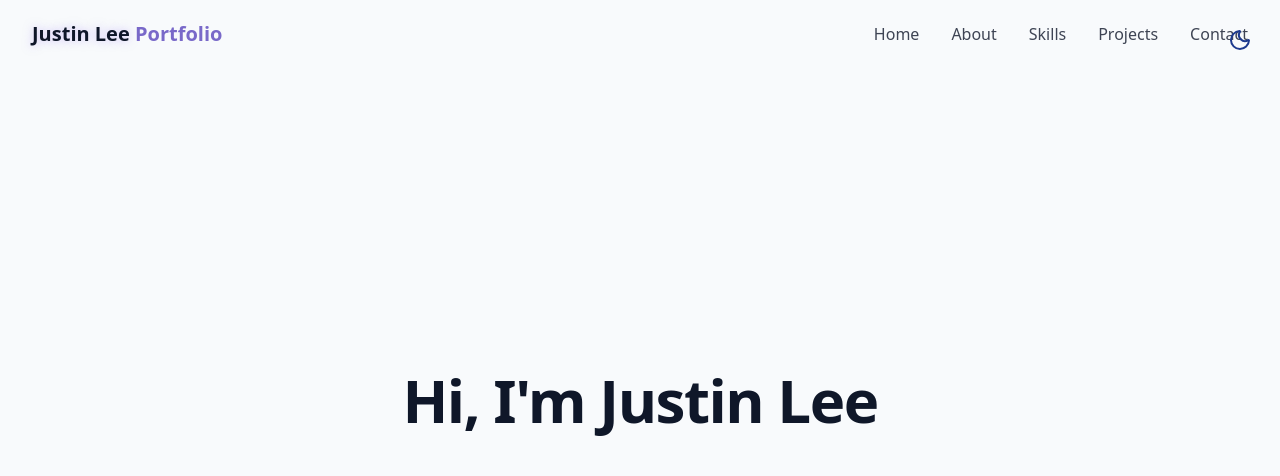
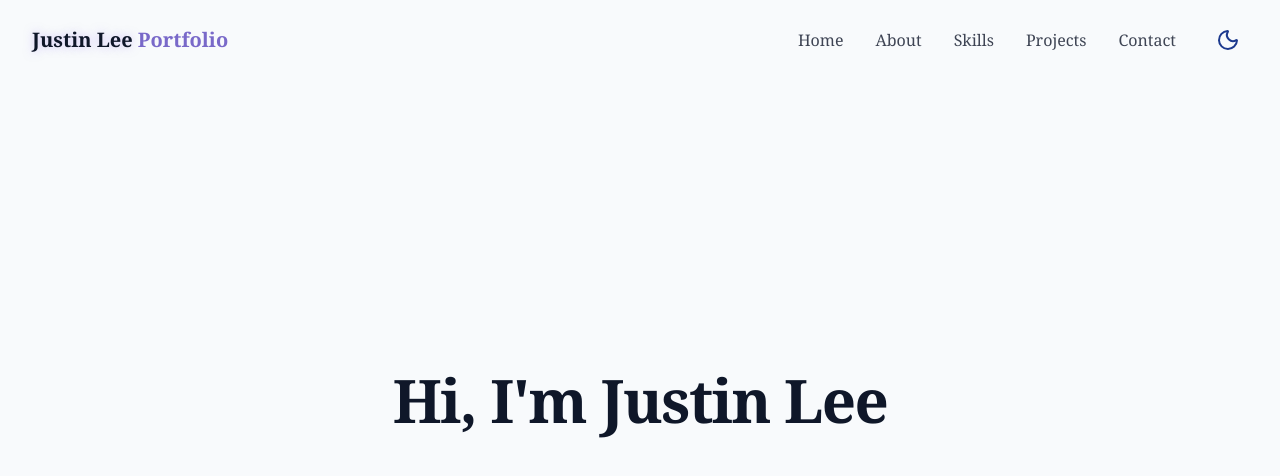
Before and after one commit to jjstn-lee/resume-site, a React (Vite) app: page / in a window 1280 px wide. Shown: the top 476 px of the page. Built offline with nearby package versions, Linux system fonts and the light colour scheme.

Commit message:
fixed navbar and themetoggle buttons

```diff
--- a/src/components/Navbar.jsx
+++ b/src/components/Navbar.jsx
@@ -1,6 +1,7 @@
 import { cn } from "@/lib/utils"
 import { useEffect, useState } from "react";
 import { Menu } from "lucide-react";
+import { ThemeToggle } from "./ThemeToggle.jsx"
 
 const navItems = [
     {name: "Home", href: "#hero"},
@@ -39,17 +40,22 @@ export const Navbar = () => {
             </a>
 
             {/* desktop navbar */}
-            <div className="hidden md:flex space-x-8">
+
+            {/* Right: nav links + theme toggle */}
+            <div className="hidden md:flex items-center space-x-8">
                 {navItems.map((item, key) => (
-                    <a key={key} href={item.href} className="text-foreground/80 hover:text-primary transition-colors duration-300">
-                        {item.name}
-                    </a>
+                <a
+                    key={key}
+                    href={item.href}
+                    className="text-foreground/80 hover:text-primary transition-colors duration-300"
+                >
+                    {item.name}
+                </a>
                 ))}
+                <ThemeToggle />
             </div>
 
-
-            {/* mobile navbar */}
-
+            {/* mobile navbar
             <button
                 onClick={() => setIsMenuOpened((prev) => (!prev))}
                 className="md:hidden p-2 text-foreground z-50"
@@ -71,9 +77,8 @@ export const Navbar = () => {
                         </a>
                     ))}
                 </div>
-            </div>
+            </div> */}
+        </div>
 
-
-        </div>
     </nav>;
 }
--- a/src/components/ThemeToggle.jsx
+++ b/src/components/ThemeToggle.jsx
@@ -25,7 +25,7 @@ export const ThemeToggle = () => {
         <button
             onClick={toggleTheme}
             className={cn(
-                "fixed max-sm:hidden top-5 right-5 z-50 p-2 rounded-full transition-colors duration-300",
+                "max-sm:hidden z-50 p-2 rounded-full transition-colors duration-300",
                 "focus:outline-hidden"
         )}>
             {" "}
--- a/src/index.css
+++ b/src/index.css
@@ -1,4 +1,6 @@
 @import "tailwindcss";
+@import url('https://fonts.googleapis.com/css2?family=Alegreya:wght@400;700&display=swap');
+
 
 @theme {
   --color-border: hsl(var(--border));
@@ -96,7 +98,7 @@
   }
 
   body {
-    @apply bg-background text-foreground transition-colors duration-300;
+    @apply bg-background text-foreground font-serif transition-colors duration-300;
     font-feature-settings: "rlig" 1, "calt" 1;
   }
 }
--- a/src/pages/Home.jsx
+++ b/src/pages/Home.jsx
@@ -6,7 +6,7 @@ import { HeroSection } from "@/components/HeroSection";
 export const Home = () => {
     return <div className ="min-h-screen bg-background text-foreground overflow-x-hidden">
         {/* theme toggle */}
-        <ThemeToggle />
+        {/* <ThemeToggle />  */}
         {/* background effects */}
 
         {/* navbar */}
--- a/tailwind.config.js
+++ b/tailwind.config.js
@@ -6,7 +6,11 @@ export default {
     "./src/**/*.{js,ts,jsx,tsx}"
   ],
   theme: {
-    extend: {},
+    extend: {
+      fontfamily: {
+        serif: ['Georgia', 'Georgia', 'serif'],
+      }
+    },
   },
   plugins: [],
 }
```
